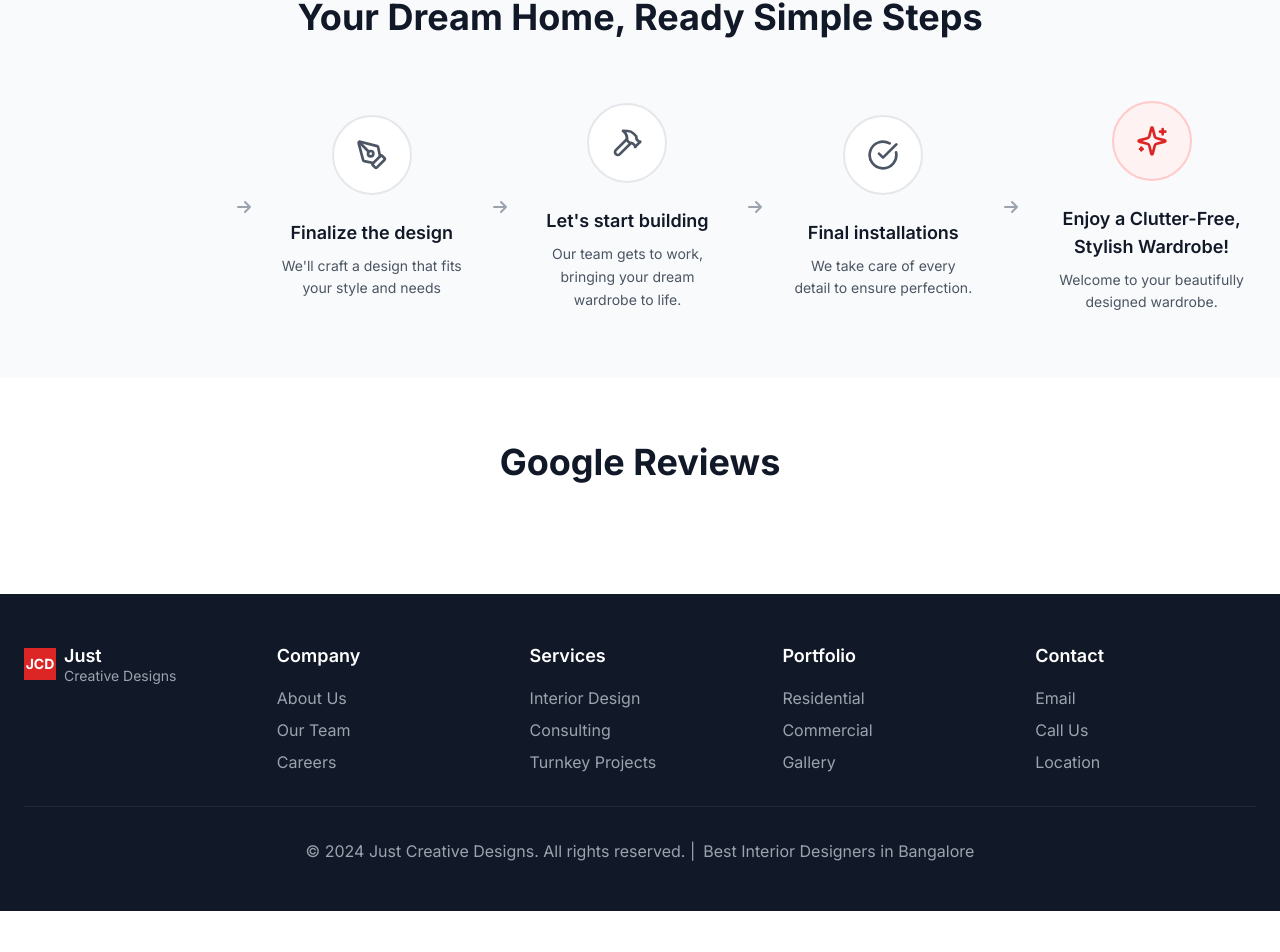
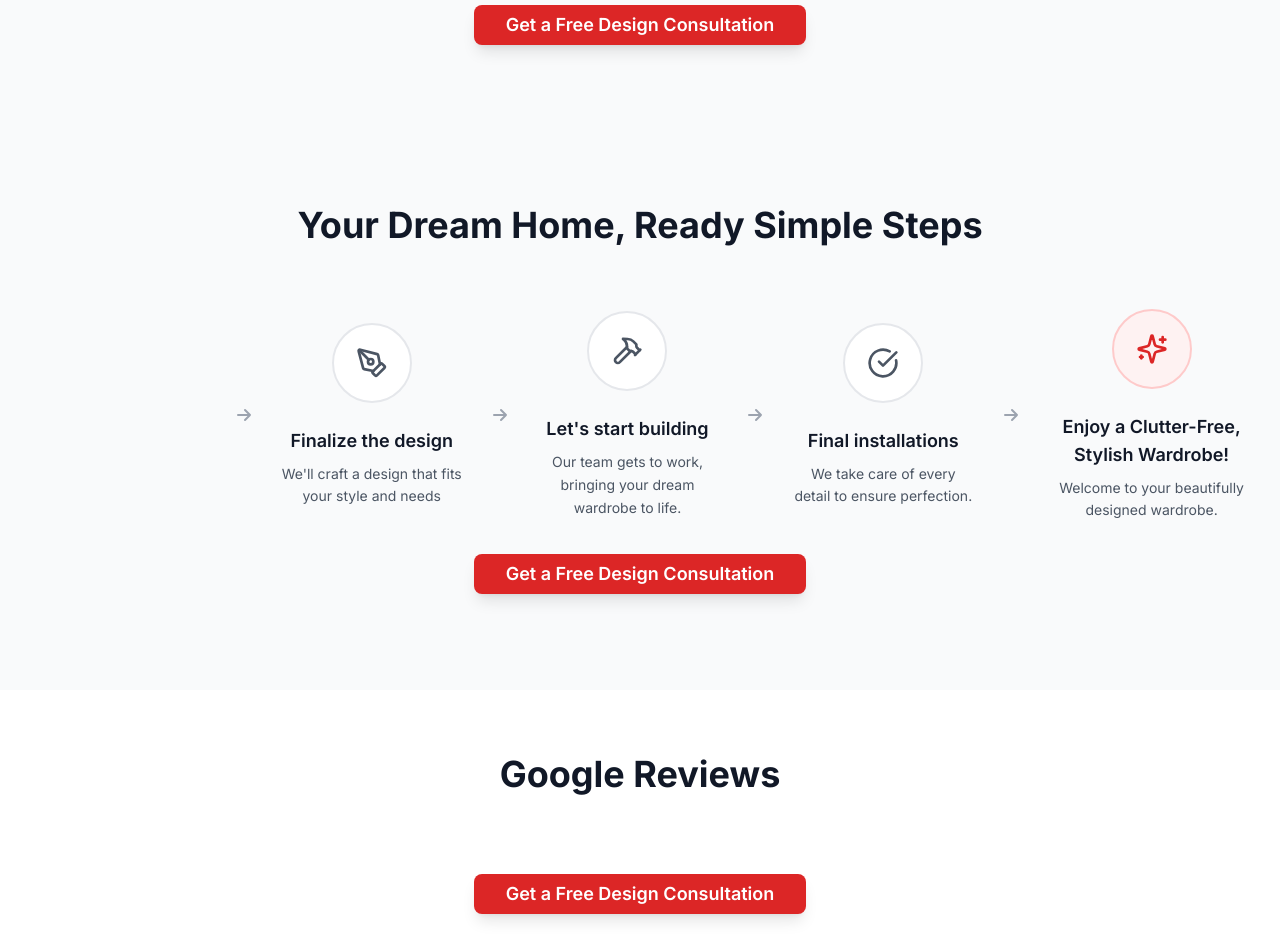
Before and after one commit to justcreativedesigns/jcd-wardrobe, a React (Vite) app: page / in a window 1280 px wide. Shown: the part 1843-2795 px from the top of the page. Before the commit the page ends 2754 px from the top, so only its background shows below. Built offline with nearby package versions, Linux system fonts and the light colour scheme.

Commit message:
Add CTAs to sections
Added "Get a Free Design Consultation" CTAs after each section, linking to the form in the hero section.

```diff
--- /dev/null
+++ b/src/components/CTAButton.tsx
@@ -0,0 +1,28 @@
+
+import React from 'react';
+import { Button } from '@/components/ui/button';
+
+const CTAButton = () => {
+  const scrollToForm = () => {
+    const formElement = document.querySelector('[data-consultation-form]');
+    if (formElement) {
+      formElement.scrollIntoView({
+        behavior: 'smooth',
+        block: 'center'
+      });
+    }
+  };
+
+  return (
+    <div className="text-center py-8">
+      <Button
+        onClick={scrollToForm}
+        className="bg-red-600 hover:bg-red-700 text-white px-8 py-3 text-lg font-semibold rounded-lg shadow-lg hover:shadow-xl transition-all duration-300 transform hover:scale-105"
+      >
+        Get a Free Design Consultation
+      </Button>
+    </div>
+  );
+};
+
+export default CTAButton;
--- a/src/components/ClientStories.tsx
+++ b/src/components/ClientStories.tsx
@@ -1,6 +1,6 @@
-
 import React, { useState, useEffect } from 'react';
 import { Card, CardContent } from '@/components/ui/card';
+import CTAButton from './CTAButton';
 
 const ClientStories = () => {
   const [currentStory, setCurrentStory] = useState(0);
@@ -154,6 +154,8 @@ const ClientStories = () => {
               />
             ))}
           </div>
+
+          <CTAButton />
         </div>
       </section>
     </>
--- a/src/components/ConsultationFormCard.tsx
+++ b/src/components/ConsultationFormCard.tsx
@@ -1,4 +1,3 @@
-
 import React, { useState } from 'react';
 import { Button } from '@/components/ui/button';
 import { Input } from '@/components/ui/input';
@@ -58,7 +57,7 @@ const ConsultationFormCard = () => {
 
   if (showThankYou) {
     return (
-      <Card className="border-green-200 shadow-lg animate-fade-in w-full max-w-md">
+      <Card className="border-green-200 shadow-lg animate-fade-in w-full max-w-md" data-consultation-form>
         <CardContent className="text-center p-8">
           <div className="w-16 h-16 bg-green-100 rounded-full flex items-center justify-center mx-auto mb-4">
             <svg className="w-8 h-8 text-green-600" fill="none" stroke="currentColor" viewBox="0 0 24 24">
@@ -87,7 +86,7 @@ const ConsultationFormCard = () => {
   }
 
   return (
-    <Card className="shadow-xl border-0 animate-fade-in w-full max-w-md">
+    <Card className="shadow-xl border-0 animate-fade-in w-full max-w-md" data-consultation-form>
       <CardHeader className="text-center bg-gradient-to-r from-red-600 to-red-700 text-white rounded-t-lg">
         <CardTitle className="text-xl font-semibold">
           Get a Free Design Consultation
--- a/src/components/GoogleReviews.tsx
+++ b/src/components/GoogleReviews.tsx
@@ -1,5 +1,6 @@
 
 import React from 'react';
+import CTAButton from './CTAButton';
 
 const GoogleReviews = () => {
   return (
@@ -12,6 +13,8 @@ const GoogleReviews = () => {
         <div className="flex justify-center">
           <div className="elfsight-app-f238c939-f522-4fa5-ab66-3b052e5b46a7" data-elfsight-app-lazy></div>
         </div>
+
+        <CTAButton />
       </div>
     </section>
   );
--- a/src/components/ProcessSection.tsx
+++ b/src/components/ProcessSection.tsx
@@ -1,6 +1,6 @@
-
 import React from 'react';
 import { Home, PenTool, Hammer, CheckCircle, Sparkles } from 'lucide-react';
+import CTAButton from './CTAButton';
 
 const ProcessSection = () => {
   const steps = [
@@ -122,6 +122,8 @@ const ProcessSection = () => {
             })}
           </div>
         </div>
+
+        <CTAButton />
       </div>
     </section>
   );
--- a/src/components/WhyChooseUs.tsx
+++ b/src/components/WhyChooseUs.tsx
@@ -1,5 +1,6 @@
 
 import React from 'react';
+import CTAButton from './CTAButton';
 
 const WhyChooseUs = () => {
   const features = [
@@ -35,6 +36,8 @@ const WhyChooseUs = () => {
             ))}
           </div>
         </div>
+
+        <CTAButton />
       </div>
     </section>
   );
```
